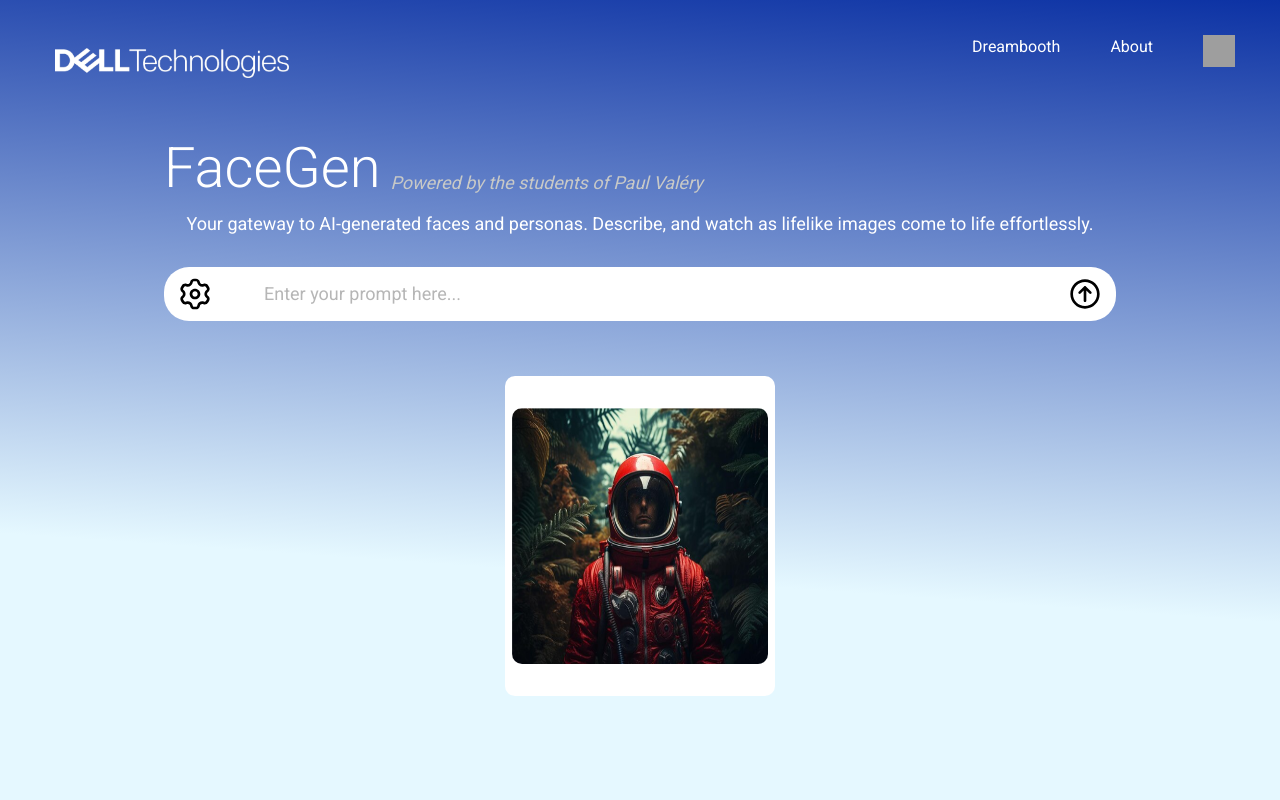
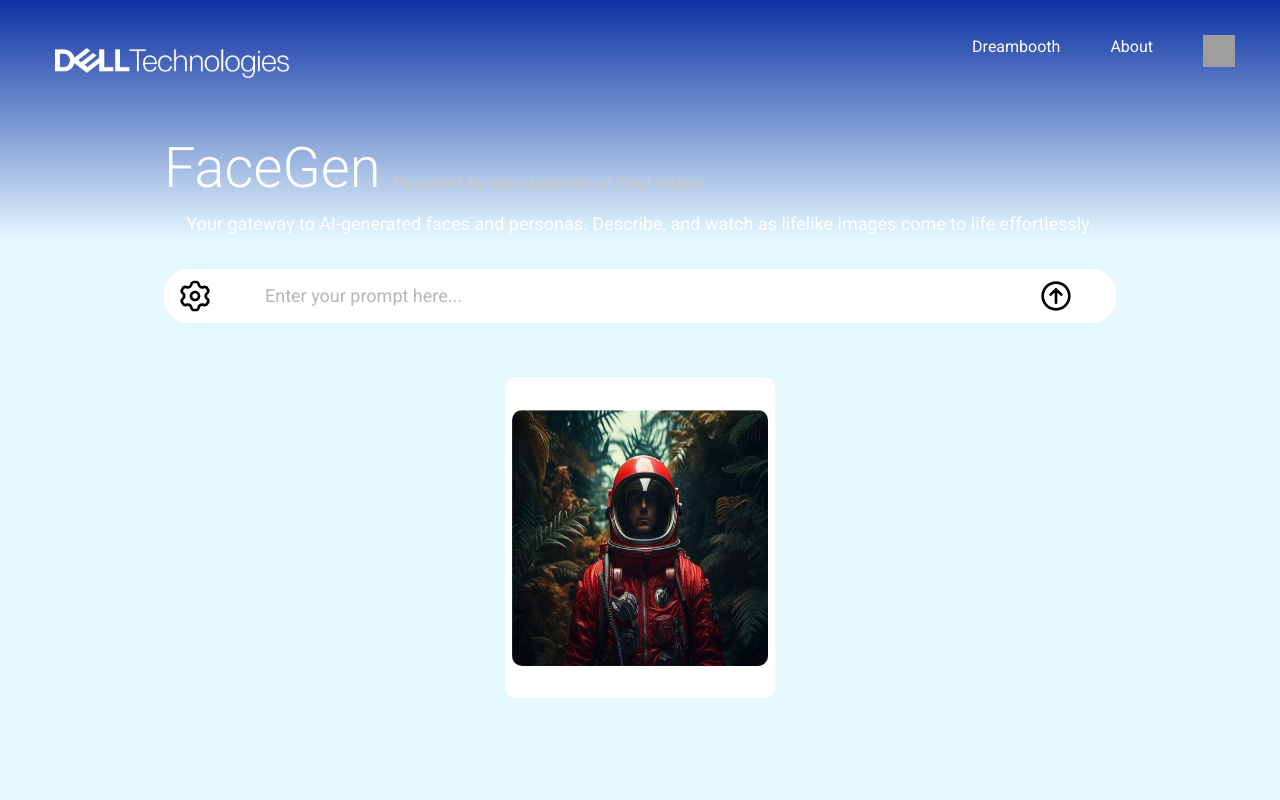
Before and after one commit to hugoglvs/facegen, a Django app: page /home/ in a window 1280 px wide. Run offline with Django 5.2, Linux system fonts and the light colour scheme; data that the repository does not hold is empty; some libraries are stand-ins or nearby versions; grey boxes are pictures that could not be loaded.

Commit message:
Handled body gradient

```diff
--- a/FaceGen/home/static/home/styles.css
+++ b/FaceGen/home/static/home/styles.css
@@ -4,9 +4,6 @@
     --secondary-color: var(--blue-secondary);
     --tertiary-color: var(--blue-tertiary);
     --background: var(--linear-background);
-    --linear-background: linear-gradient(4deg, var(--tertiary-color) 30%, var(--primary-color) 100%);
-    --circular-background: radial-gradient(var(--secondary-color) 35%, var(--primary-color) 100%);
-
     /* Blue Family */
     --midnight: #0d2155;
     --royal: #0c32a4;
@@ -87,10 +84,6 @@
     --red-tertiary: var(--sand);
   }
 
-
-body {
-    background: var(--background);
-}
 
 button {
     background: none;
@@ -197,15 +190,6 @@
     width: 100%;
 }
 .prompt-container {
-    display: flex;
-    flex-direction: row;
-    margin-top: 30px;
-    margin-bottom: 20px;
-    padding: 0 15px;
-    align-items: center;
-    justify-content: space-between;
-    gap: 20px;
-    width: 100%;
     border-radius: 25px;
     overflow: hidden;
     background: var(--white);
--- a/FaceGen/home/templates/home/about.html
+++ b/FaceGen/home/templates/home/about.html
@@ -4,7 +4,7 @@
 
 {% block title %}About Us{% endblock %}
 
-
+{% block body_class %}bg-[radial-gradient(circle_at_center,_var(--tw-gradient-stops))] from-[--tertiary-color] from-35% to-[--primary-color] {% endblock %}
 {% block content %}
 
 <div class="about-container">
--- a/FaceGen/home/templates/home/base.html
+++ b/FaceGen/home/templates/home/base.html
@@ -20,7 +20,7 @@
     {% endblock%}
 </head>
 
-<body class="flex flex-col items-center p-5 m-0 min-h-dvh text-white font-roboto" x-data="themeSwitcher()" x-init="init()">
+<body class="flex flex-col items-center p-5 m-0 min-h-dvh text-white font-roboto {% block body_class %}{# empty to override #}{% endblock %}" x-data="themeSwitcher()" x-init="init()">
     <header>
         <a href="{% url 'index' %}"><img src="{% static 'home/images/logo.png' %}" alt="Logo" class="logo"></a>
         <div class="nav-buttons">
--- a/FaceGen/home/templates/home/index.html
+++ b/FaceGen/home/templates/home/index.html
@@ -3,6 +3,7 @@
 
 {% block title %}FaceGen{% endblock %}
 
+{% block body_class %}bg-gradient-to-t from-[--tertiary-color] from-70% to-[--primary-color] {% endblock %}
 {% block content %}
 
     <main class="flex flex-col items-center min-w-[80%] max-w-[80%] p-5">
@@ -12,7 +13,7 @@
         </div>
         <p>Your gateway to AI-generated faces and personas. Describe, and watch as lifelike images come to life effortlessly.</p>
         <form id="image-inputs" class="text-black" hx-get="{% url 'generate' %}" hx-target="#test">
-                <div class="prompt-container">
+                <div class="prompt-container flex flex-row mt-8 mb-5 px-4 items-center content-between gap-5 w-auto rounded-3xl overflow-hidden relative">
                     <div class="buttons-container">
                         <button id="settings-button" onclick="$('#advanced-settings').toggle()"><img class="icon" src="{% static 'home/icons/settings.svg' %}" alt="Advanced settings"></button>
                     </div>
--- a/FaceGen/theme/static/css/dist/styles.css
+++ b/FaceGen/theme/static/css/dist/styles.css
@@ -787,6 +787,10 @@
   position: static;
 }
 
+.relative {
+  position: relative;
+}
+
 .m-0 {
   margin: 0px;
 }
@@ -794,6 +798,14 @@
 .mx-auto {
   margin-left: auto;
   margin-right: auto;
+}
+
+.mb-5 {
+  margin-bottom: 1.25rem;
+}
+
+.mt-8 {
+  margin-top: 2rem;
 }
 
 .block {
@@ -810,6 +822,10 @@
 
 .min-h-dvh {
   min-height: 100dvh;
+}
+
+.w-auto {
+  width: auto;
 }
 
 .min-w-\[80\%\] {
@@ -842,6 +858,10 @@
   flex-direction: column;
 }
 
+.content-between {
+  align-content: space-between;
+}
+
 .items-center {
   align-items: center;
 }
@@ -850,8 +870,105 @@
   justify-content: center;
 }
 
+.gap-5 {
+  gap: 1.25rem;
+}
+
+.overflow-hidden {
+  overflow: hidden;
+}
+
+.rounded-3xl {
+  border-radius: 1.5rem;
+}
+
+.bg-gradient-to-b {
+  background-image: linear-gradient(to bottom, var(--tw-gradient-stops));
+}
+
+.bg-gradient-to-t {
+  background-image: linear-gradient(to top, var(--tw-gradient-stops));
+}
+
+.bg-\[radial-gradient\(circle_at_center\2c _var\(--tw-gradient-stops\)\)\] {
+  background-image: radial-gradient(circle at center, var(--tw-gradient-stops));
+}
+
+.from-\[--tertiary-color\] {
+  --tw-gradient-from: var(--tertiary-color) var(--tw-gradient-from-position);
+  --tw-gradient-to: rgb(255 255 255 / 0) var(--tw-gradient-to-position);
+  --tw-gradient-stops: var(--tw-gradient-from), var(--tw-gradient-to);
+}
+
+.from-blue-400 {
+  --tw-gradient-from: #31a2e3 var(--tw-gradient-from-position);
+  --tw-gradient-to: rgb(49 162 227 / 0) var(--tw-gradient-to-position);
+  --tw-gradient-stops: var(--tw-gradient-from), var(--tw-gradient-to);
+}
+
+.from-blue-800 {
+  --tw-gradient-from: #00468b var(--tw-gradient-from-position);
+  --tw-gradient-to: rgb(0 70 139 / 0) var(--tw-gradient-to-position);
+  --tw-gradient-stops: var(--tw-gradient-from), var(--tw-gradient-to);
+}
+
+.from-purple-600 {
+  --tw-gradient-from: #994ccc var(--tw-gradient-from-position);
+  --tw-gradient-to: rgb(153 76 204 / 0) var(--tw-gradient-to-position);
+  --tw-gradient-stops: var(--tw-gradient-from), var(--tw-gradient-to);
+}
+
+.from-\[--secondary-color\] {
+  --tw-gradient-from: var(--secondary-color) var(--tw-gradient-from-position);
+  --tw-gradient-to: rgb(255 255 255 / 0) var(--tw-gradient-to-position);
+  --tw-gradient-stops: var(--tw-gradient-from), var(--tw-gradient-to);
+}
+
+.from-\[--primary-color\] {
+  --tw-gradient-from: var(--primary-color) var(--tw-gradient-from-position);
+  --tw-gradient-to: rgb(255 255 255 / 0) var(--tw-gradient-to-position);
+  --tw-gradient-stops: var(--tw-gradient-from), var(--tw-gradient-to);
+}
+
+.from-70\% {
+  --tw-gradient-from-position: 70%;
+}
+
+.from-65\% {
+  --tw-gradient-from-position: 65%;
+}
+
+.from-35\% {
+  --tw-gradient-from-position: 35%;
+}
+
+.to-\[--primary-color\] {
+  --tw-gradient-to: var(--primary-color) var(--tw-gradient-to-position);
+}
+
+.to-blue-600 {
+  --tw-gradient-to: #0672cb var(--tw-gradient-to-position);
+}
+
+.to-\[--secondary-color\] {
+  --tw-gradient-to: var(--secondary-color) var(--tw-gradient-to-position);
+}
+
+.to-65\% {
+  --tw-gradient-to-position: 65%;
+}
+
+.to-35\% {
+  --tw-gradient-to-position: 35%;
+}
+
 .p-5 {
   padding: 1.25rem;
+}
+
+.px-4 {
+  padding-left: 1rem;
+  padding-right: 1rem;
 }
 
 .text-start {
@@ -884,12 +1001,12 @@
   letter-spacing: 0em;
 }
 
+.text-black {
+  --tw-text-opacity: 1;
+  color: rgb(0 0 0 / var(--tw-text-opacity));
+}
+
 .text-white {
   --tw-text-opacity: 1;
   color: rgb(255 255 255 / var(--tw-text-opacity));
 }
-
-.text-black {
-  --tw-text-opacity: 1;
-  color: rgb(0 0 0 / var(--tw-text-opacity));
-}
```
